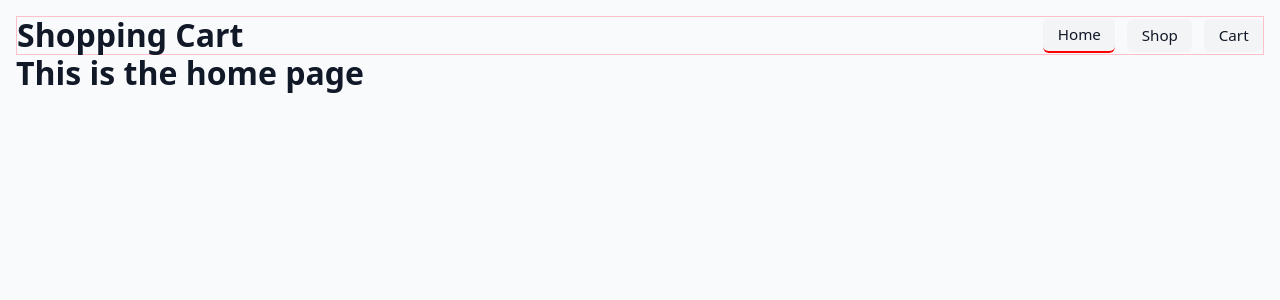
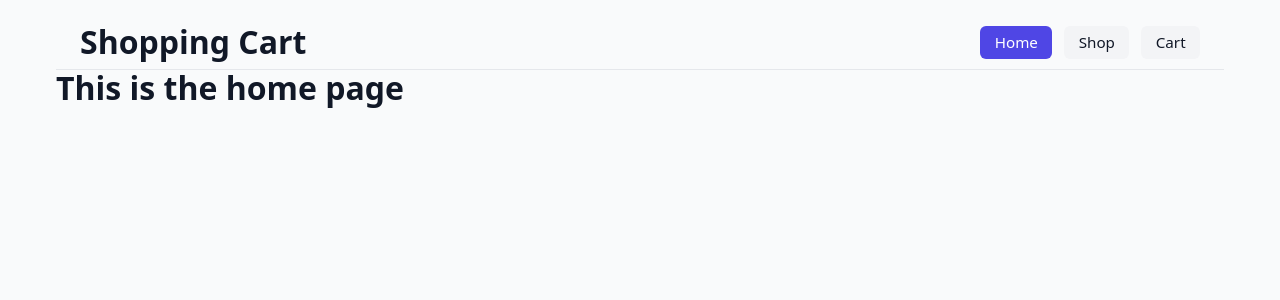
Before and after one commit to thongster/odin-shopping-cart, a React (Vite) app: page / in a window 1280 px wide. Shown: the top 300 px of the page. Built offline with nearby package versions, Linux system fonts and the light colour scheme.

Commit message:
header styling

```diff
--- a/src/App.jsx
+++ b/src/App.jsx
@@ -1,4 +1,3 @@
-import { useState } from "react";
 import { Outlet } from "react-router";
 import "./styles/App.css";
 import Header from "./components/Header";
--- a/src/components/Header.module.css
+++ b/src/components/Header.module.css
@@ -1,6 +1,10 @@
 header {
+  width: 100%;
   display: flex;
   align-items: center;
   justify-content: space-between;
-  border: 1px solid pink;
+
+  padding: 0.5rem 1.5rem;
+  background-color: transparent;
+  border-bottom: 1px solid #e5e7eb;
 }
--- a/src/components/Nav.module.css
+++ b/src/components/Nav.module.css
@@ -17,6 +17,7 @@
 
   transition:
     background-color 0.15s ease,
+    color 0.15s ease,
     transform 0.05s ease;
 }
 
@@ -29,5 +30,11 @@
 }
 
 .activeLink {
-  border-bottom: 2px solid red;
+  background-color: #4f46e5;
+  color: #ffffff;
 }
+
+.activeLink:hover {
+      background-color: #4f46e5;
+
+}
--- a/src/pages/ErrorPage.jsx
+++ b/src/pages/ErrorPage.jsx
@@ -3,7 +3,7 @@ import { Link } from "react-router";
 const ErrorPage = () => {
   return (
     <div>
-      <h1>Oh no, this route doesn't exist!</h1>
+      <h1>Oh no, this route doesn&apos;t exist!</h1>
       <Link to="/">
         You can go back to the home page by clicking here, though!
       </Link>
--- a/src/styles/App.css
+++ b/src/styles/App.css
@@ -3,4 +3,6 @@
   display: flex;
   flex-direction: column;
   padding: 1rem;
+  max-width: 1200px;
+  margin: 0 auto;
 }
```
